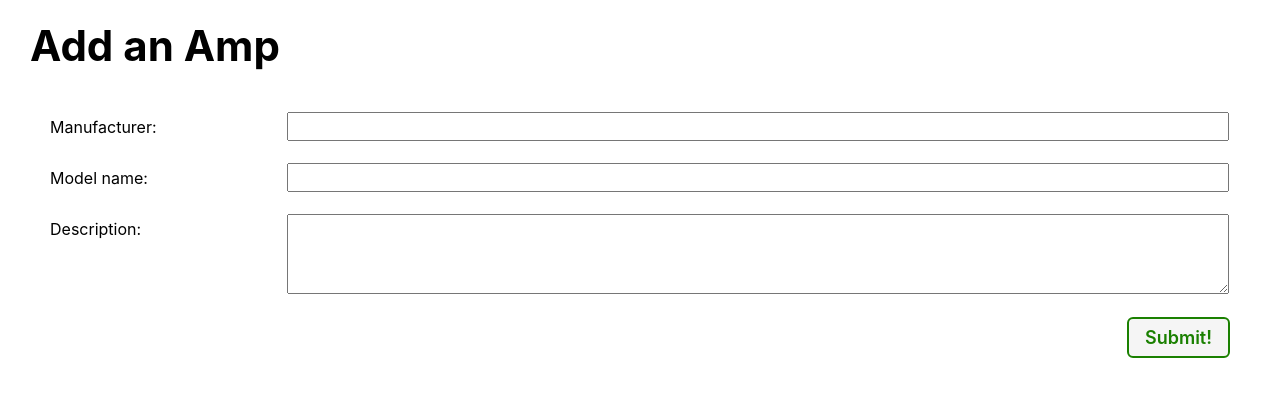
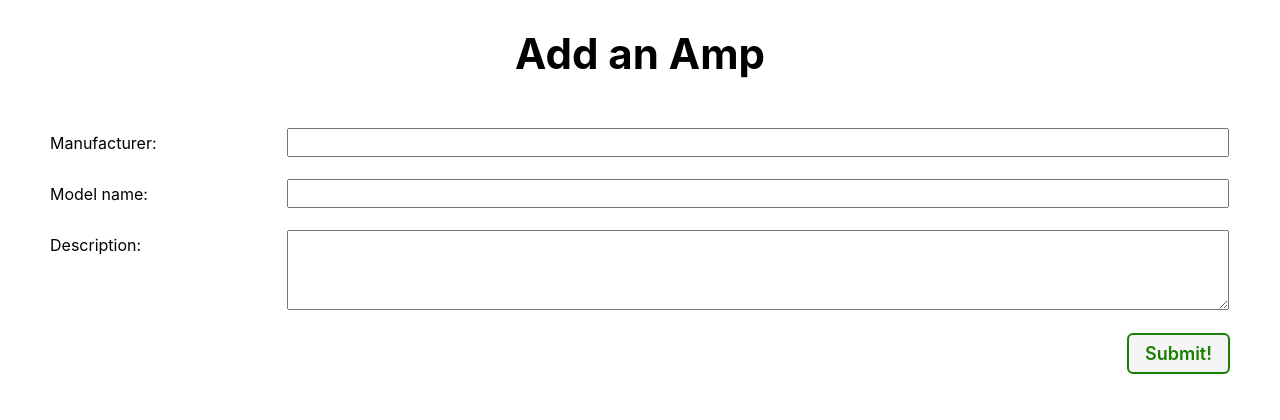
Before and after one commit to thepika206/bass-collector, a Django app: page /amps/create/ in a window 1280 px wide. Shown: the part 90-510 px from the top of the page. Run offline with Django 4.2, Linux system fonts and the light colour scheme.

Commit message:
Center page title for Amp and Bass create forms

```diff
--- a/main_app/static/css/amps/amp-index.css
+++ b/main_app/static/css/amps/amp-index.css
@@ -1,3 +1,8 @@
+h1 {
+  text-align:  center;
+  font-size: 42px;
+}
+
 .card-container {
   padding: 0 30px;
   display: flex;
--- a/main_app/static/css/basses/bass-index.css
+++ b/main_app/static/css/basses/bass-index.css
@@ -1,3 +1,9 @@
+
+h1 {
+  text-align:  center;
+  font-size: 42px;
+}
+
 .card-container {
   padding: 0 30px;
   display: flex;
--- a/main_app/static/css/form.css
+++ b/main_app/static/css/form.css
@@ -1,3 +1,8 @@
+h1 {
+  text-align: center;
+  font-size: 42px;
+}
+
 .form-container {
   display: flex;
   flex-direction: column;
--- a/main_app/templates/basses/index.html
+++ b/main_app/templates/basses/index.html
@@ -18,7 +18,7 @@
   <img src="{% static 'images/teacup-cat.svg' %}" alt="A cat in a teacup" />
   <img src="{% static 'images/cat-in-box.svg' %}" alt="A cat in a box" />
 </section> {% endcomment %}
-
+<h1>Bass List</h1>
 <section class="card-container">
   {% for bass in basses %}
     <div class="card">
--- a/main_app/templates/main_app/amp_form.html
+++ b/main_app/templates/main_app/amp_form.html
@@ -7,15 +7,13 @@
 
 {% block content %}
 
-<div class="page-header">
-  {% if amp %}
+
+{% if amp %}
   <h1>Edit {{ amp.manufacturer}}-{{amp.model_name}}</h1>
 {% else %}
   <h1>Add an Amp</h1>
 {% endif %}
 
-  {% comment %} <img src="{% static '' %}" alt=""/> {% endcomment %}
-</div>
 {% comment %}
   Leaving the action empty makes the form post to the same url used to display it
 {% endcomment %}
--- a/main_app/templates/main_app/bass_form.html
+++ b/main_app/templates/main_app/bass_form.html
@@ -7,15 +7,11 @@
 
 {% block content %}
 
-<div class="page-header">
 {% if bass %}
   <h1>Edit {{ bass.manufacturer}}-{{bass.model_name}}</h1>
 {% else %}
   <h1>Add a Bass</h1>
 {% endif %}
-
-  {% comment %} <img src="{% static '' %}" alt=""/> {% endcomment %}
-</div>
 {% comment %}
   Leaving the action empty makes the form post to the same url used to display it
 {% endcomment %}
```
